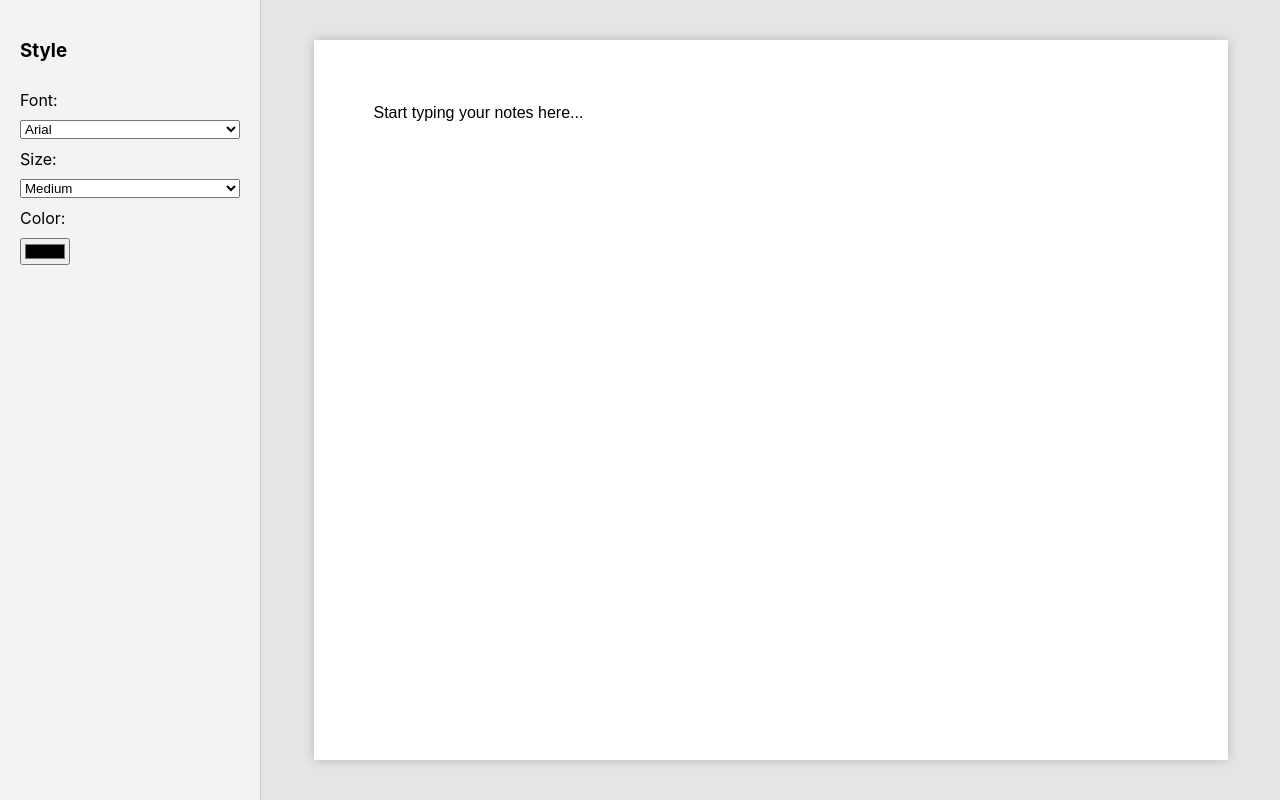
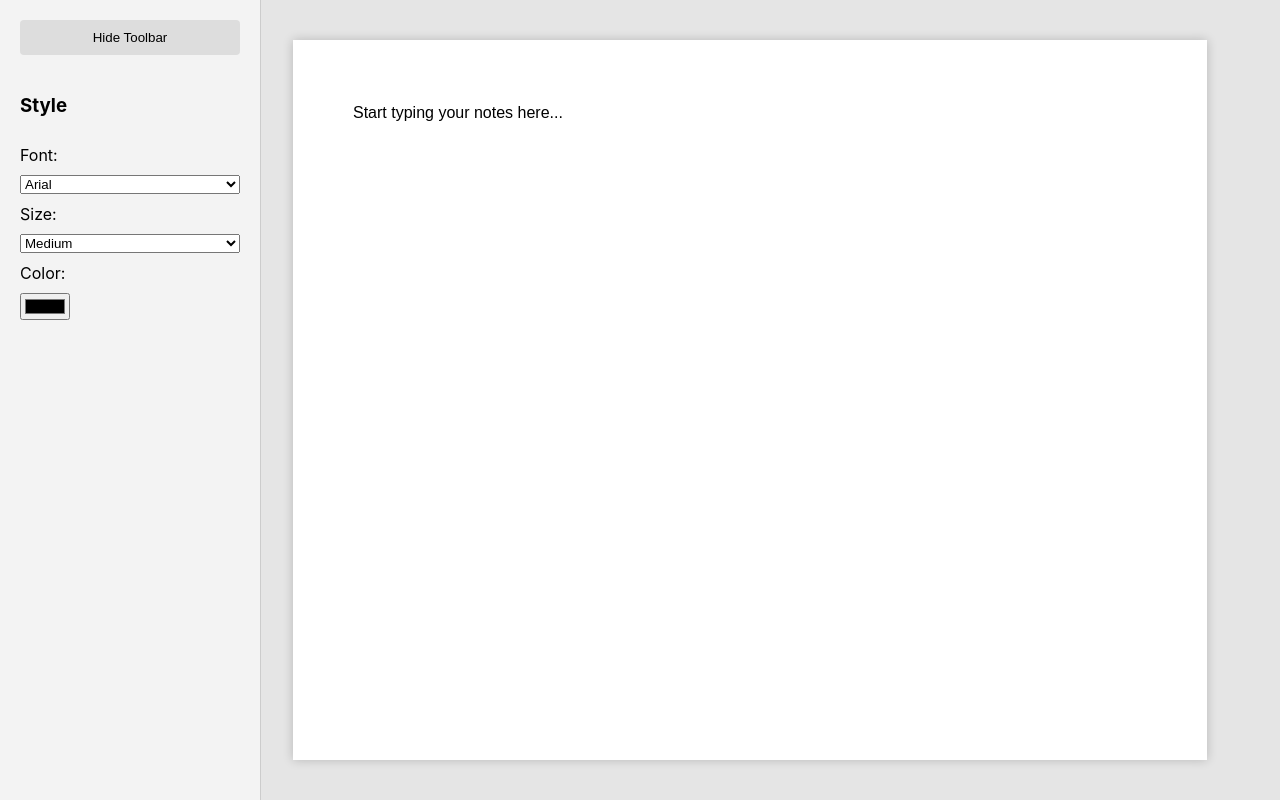
Before and after one commit to moezdurrani/prettyNotes, a React (Vite) app: page / in a window 1280 px wide. Built offline with nearby package versions, Linux system fonts and the light colour scheme.

Commit message:
tool bar icon fixed

```diff
--- a/src/App.css
+++ b/src/App.css
@@ -4,13 +4,14 @@ body {
   font-family: Inter, Avenir, Helvetica, Arial, sans-serif;
   background-color: #ffffff;
   color: #000000;
-  min-height: 100vh; /* Ensure body can grow with content */
+  min-height: 100vh;
 }
 
 .container {
   display: flex;
-  min-height: 100vh; /* Minimum height of viewport, but can grow */
+  min-height: 100vh;
   background-color: #e5e5e5;
+  position: relative;
 }
 
 .toolbar {
@@ -21,28 +22,80 @@ body {
   display: flex;
   flex-direction: column;
   gap: 10px;
+  position: fixed;
+  top: 0;
+  left: 0;
+  height: 100vh;
+  overflow-y: auto;
+  transition: transform 0.3s ease;
+  z-index: 10;
+}
+
+.toolbar.collapsed {
+  transform: translateX(-100%);
+}
+
+.hide-button {
+  padding: 10px;
+  background: #ddd;
+  border: none;
+  cursor: pointer;
+  margin-bottom: 10px;
+  border-radius: 4px;
+}
+
+.toolbar-icon {
+  position: fixed;
+  top: 10px;
+  left: 10px;
+  width: 40px;
+  height: 40px;
+  background-color: #ffffff;
+  border: 1px solid #ccc;
+  border-radius: 5px;
+  cursor: pointer;
+  display: flex;
+  align-items: center;
+  justify-content: center;
+  font-size: 24px;
+  z-index: 5;
+  opacity: 0;
+  pointer-events: none;
+  transition: opacity 0.3s ease;
+}
+
+.toolbar-icon.visible {
+  opacity: 1;
+  pointer-events: auto;
 }
 
 .editor-wrapper {
   flex: 1;
   display: flex;
   justify-content: center;
-  overflow-y: auto; /* Keep scroll if content overflows */
+  overflow-y: auto;
   padding: 40px;
   background-color: #e5e5e5;
-  min-height: 0; /* Allow flex child to shrink/grow */
+  margin-left: 220px;
+  transition: margin-left 0.3s ease;
+  min-height: 0;
+  box-sizing: border-box;
+}
+
+.editor-wrapper.expanded {
+  margin-left: 0;
 }
 
 .editor.a4 {
   width: 794px;
-  min-height: 0; /* Allow the element to grow naturally */
-  height: auto; /* Ensure it grows with content */
+  min-height: 0;
+  height: auto;
   background-color: white;
   padding: 60px;
   margin: 0 auto;
   outline: none;
   line-height: 1.6;
   white-space: pre-wrap;
-  box-shadow: 0 0 10px rgba(0, 0, 0, 0.2); /* subtle paper effect */
-  border-radius: 0px; /* no radius for full-page look */
+  box-shadow: 0 0 10px rgba(0, 0, 0, 0.2);
+  border-radius: 0px;
 }
--- a/src/App.jsx
+++ b/src/App.jsx
@@ -6,6 +6,7 @@ const App = () => {
   const [fontFamily, setFontFamily] = useState("Arial");
   const [color, setColor] = useState("#000000");
   const [a4View, setA4View] = useState(true);
+  const [isCollapsed, setIsCollapsed] = useState(false);
 
   const applyStyle = (command, value) => {
     document.execCommand(command, false, value);
@@ -13,7 +14,10 @@ const App = () => {
 
   return (
     <div className="container">
-      <div className="toolbar">
+      <div className={`toolbar ${isCollapsed ? "collapsed" : ""}`}>
+        <button onClick={() => setIsCollapsed(true)} className="hide-button">
+          Hide Toolbar
+        </button>
         <h3>Style</h3>
         <label>Font:</label>
         <select
@@ -61,7 +65,14 @@ const App = () => {
         />
       </div>
 
-      <div className="editor-wrapper">
+      <button
+        className={`toolbar-icon ${isCollapsed ? "visible" : ""}`}
+        onClick={() => setIsCollapsed(false)}
+      >
+        ☰
+      </button>
+
+      <div className={`editor-wrapper ${isCollapsed ? "expanded" : ""}`}>
         <div
           className={`editor ${a4View ? "a4" : ""}`}
           contentEditable
```
